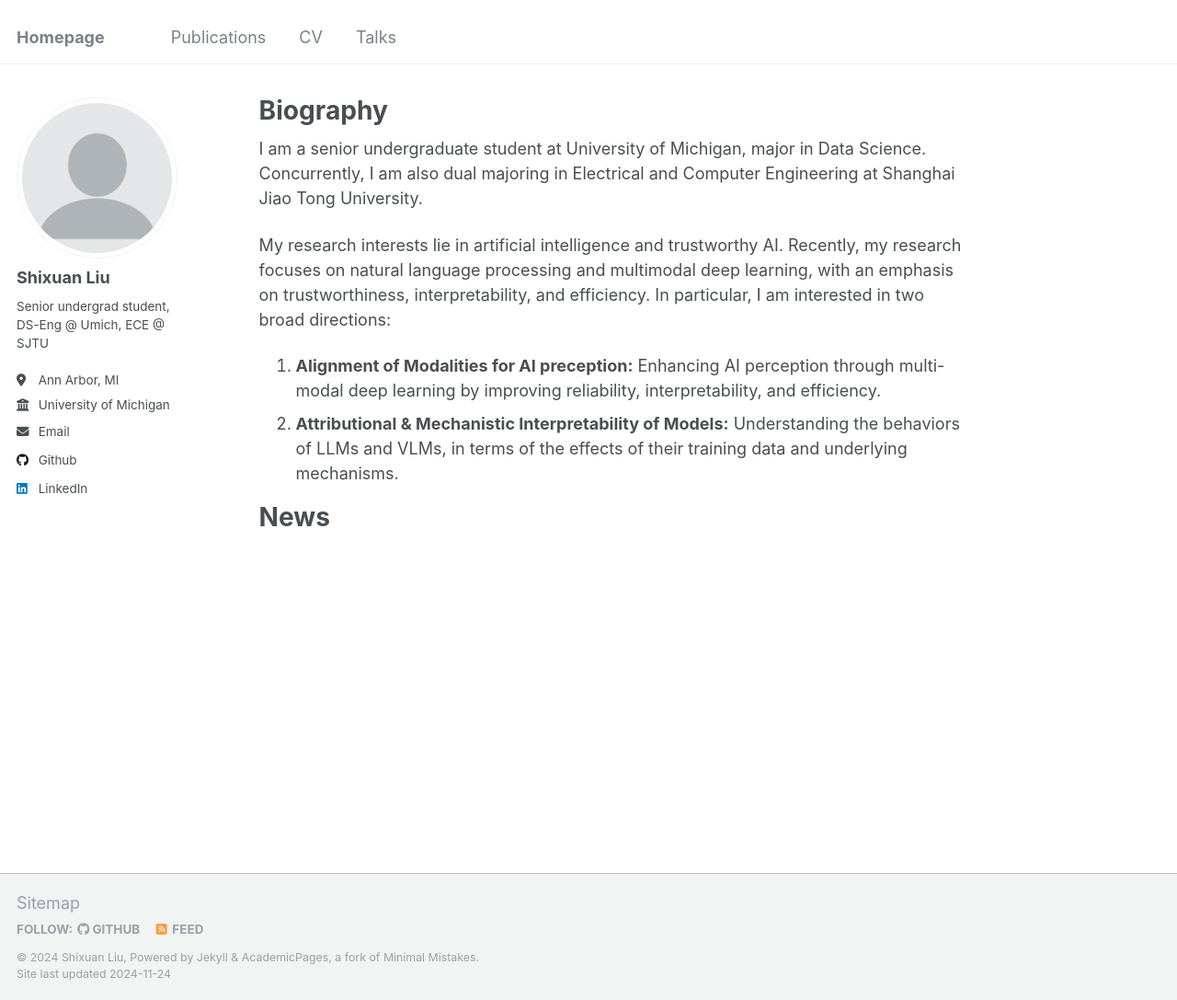
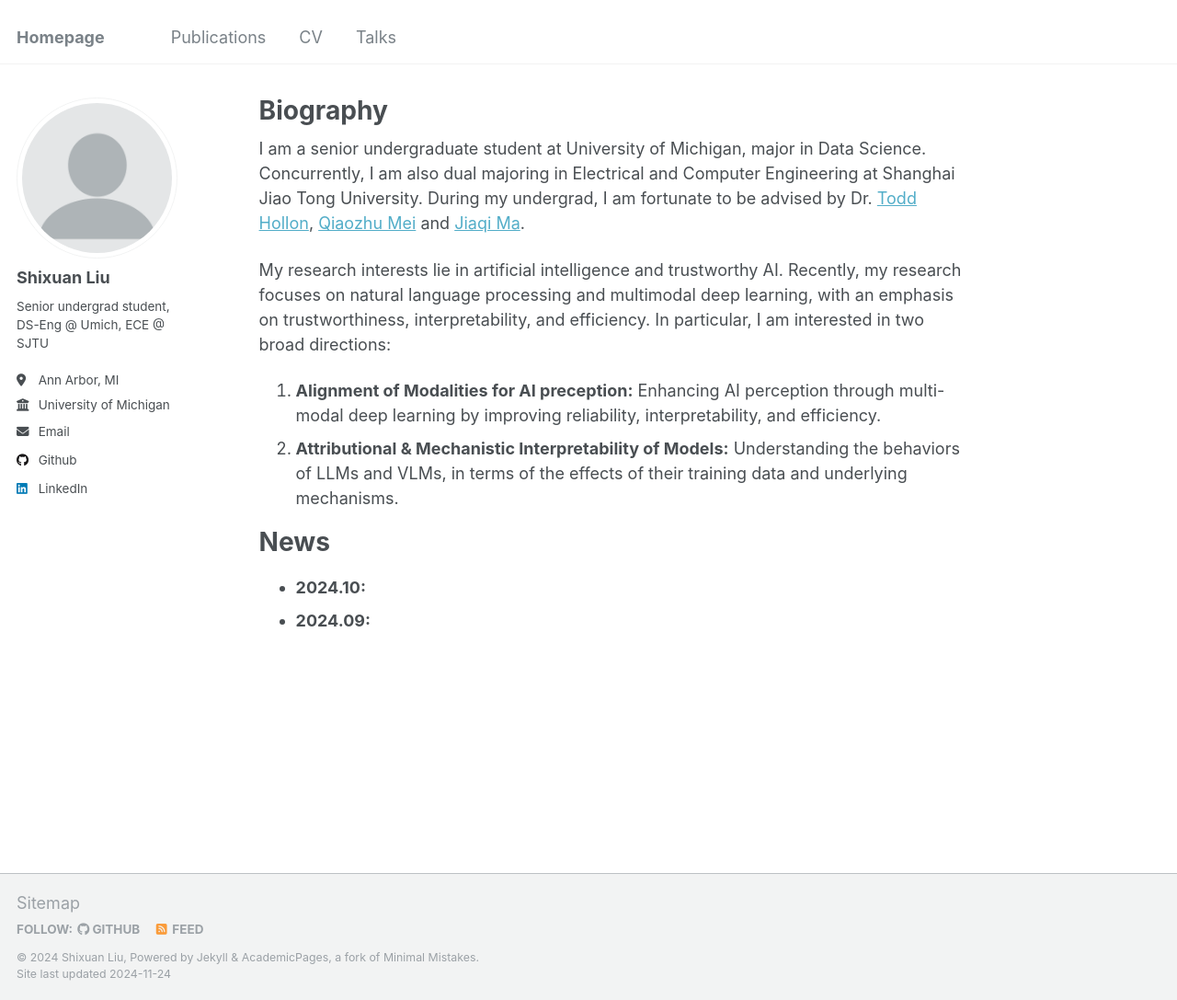
Before and after one commit to sx-liu/sx-liu.github.io, a Jekyll site: the page built from _pages/about.md, in a window 1280 px wide and 1087 px high. Shown: the whole window at 92% size. Built offline with Jekyll 4.4.1, drawn with Linux system fonts in a browser that asks for light colours.

Commit message:
Update about page

```diff
--- a/_pages/about.md
+++ b/_pages/about.md
@@ -7,14 +7,14 @@ redirect_from:
   - /about.html
 ---
 
-I am a senior undergraduate student at University of Michigan, major in Data Science. Concurrently, I am also dual majoring in Electrical and Computer Engineering at Shanghai Jiao Tong University.
+I am a senior undergraduate student at University of Michigan, major in Data Science. Concurrently, I am also dual majoring in Electrical and Computer Engineering at Shanghai Jiao Tong University. During my undergrad, I am fortunate to be advised by Dr. [Todd Hollon](https://mlins.org/), [Qiaozhu Mei](https://umich-foreseer.github.io/) and [Jiaqi Ma](https://jiaqima.github.io/).
 
 My research interests lie in artificial intelligence and trustworthy AI. Recently, my research focuses on natural language processing and multimodal deep learning, with an emphasis on trustworthiness, interpretability, and efficiency. In particular, I am interested in two broad directions:
 
 1. **Alignment of Modalities for AI preception:** Enhancing AI perception through multi-modal deep learning by improving reliability, interpretability, and efficiency.
 2. **Attributional & Mechanistic Interpretability of Models:** Understanding the behaviors of LLMs and VLMs, in terms of the effects of their training data and underlying mechanisms.
 
-
-
 News
 ======
+- **2024.10:**
+- **2024.09:**
```
